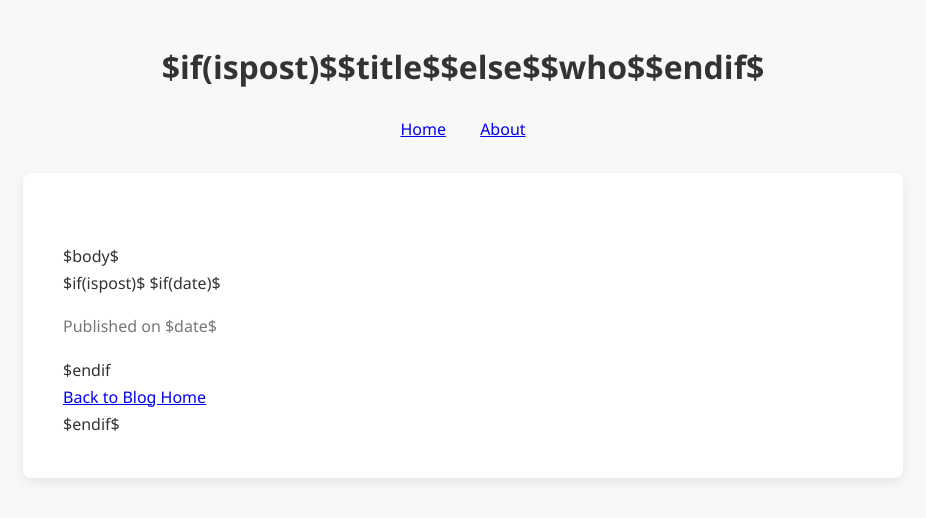
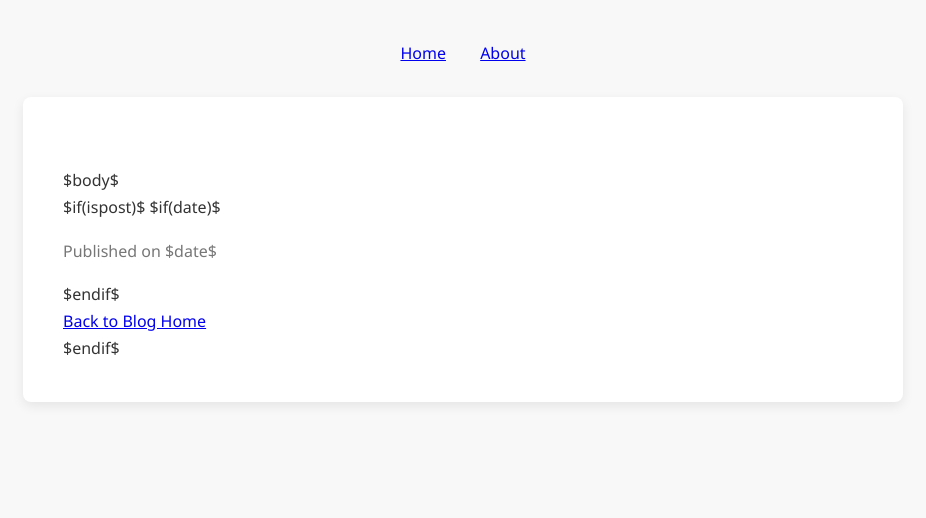
Before and after one commit to typeint/typeint.github.io, a plain HTML site: page template.html in a window 1280 px wide. Shown: the whole page, without its empty margins (177-1103 px from the left). Drawn offline with Linux system fonts and the light colour scheme.

Commit message:
Update template.html

```diff
--- a/template.html
+++ b/template.html
@@ -8,7 +8,6 @@
 </head>
 <body>
 <header>
-<h1>$if(ispost)$$title$$else$$who$$endif$</h1>
 <div class="nav">
 <a href="/">Home</a>
 <a href="/about/">About</a>
@@ -23,7 +22,7 @@ $if(date)$
 <p class="post-meta">
 Published on $date$
 </p>
-$endif
+$endif$
 <footer>
 <a href="../">Back to Blog Home</a>
 </footer>
```
